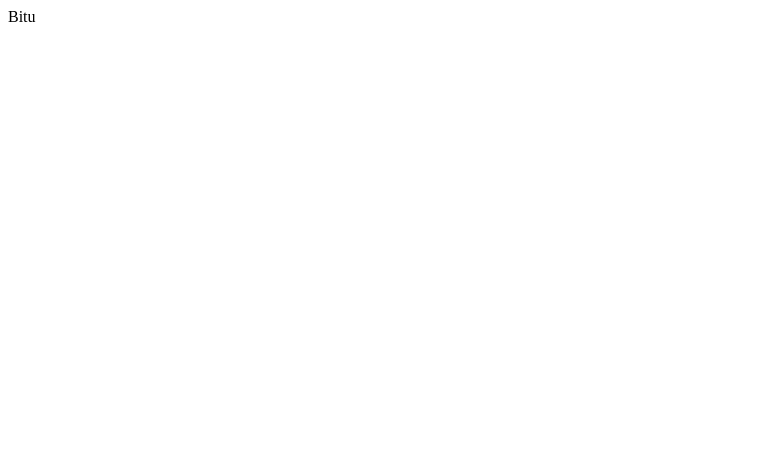
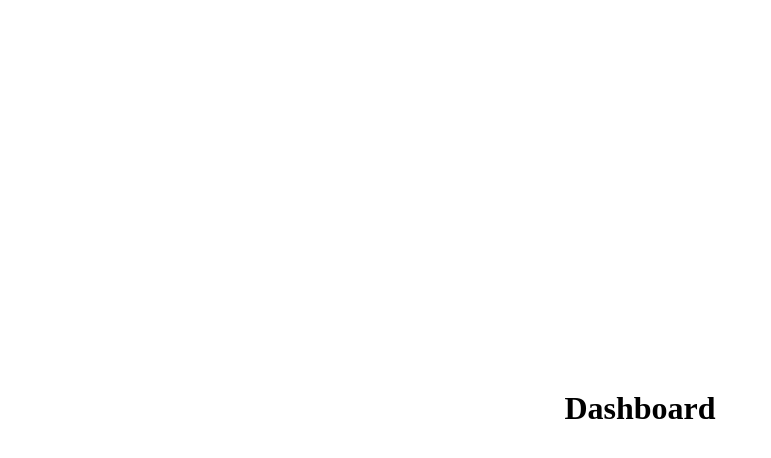
Before and after one commit to Habituai/Front, a React (Vite) app: page /dashboard in a window 1280 px wide. Shown: the top 458 px of the page, without its empty margins (0-771 px from the left). Built offline with nearby package versions, Linux system fonts and the light colour scheme.

Commit message:
create base routes

```diff
--- a/package.json
+++ b/package.json
@@ -10,7 +10,8 @@
 	},
 	"dependencies": {
 		"react": "^18.2.0",
-		"react-dom": "^18.2.0"
+		"react-dom": "^18.2.0",
+		"react-router-dom": "^6.9.0"
 	},
 	"devDependencies": {
 		"@types/react": "^18.0.28",
--- a/src/App.jsx
+++ b/src/App.jsx
@@ -1,5 +1,7 @@
+import { Outlet } from "react-router-dom";
+
 function App() {
-	return <div>Bitu</div>;
+	return <Outlet />;
 }
 
 export default App;
--- a/src/main.jsx
+++ b/src/main.jsx
@@ -1,9 +1,42 @@
 import React from "react";
 import ReactDOM from "react-dom/client";
+import { createBrowserRouter, RouterProvider } from "react-router-dom";
+
 import App from "./App";
+import Home from "./pages/Home";
+import ErrorPage from "./pages/404";
+import Dashboard from "./pages/Dashboard";
+import SignIn from "./pages/SIgnIn";
+import SignUp from "./pages/SignUp";
+
+const router = createBrowserRouter([
+	{
+		path: "/",
+		element: <App />,
+		errorElement: <ErrorPage />,
+		children: [
+			{
+				path: "/",
+				element: <Home />,
+			},
+			{
+				path: "/dashboard",
+				element: <Dashboard />,
+			},
+			{
+				path: "/sign-in",
+				element: <SignIn />,
+			},
+			{
+				path: "/sign-up",
+				element: <SignUp />,
+			},
+		],
+	},
+]);
 
 ReactDOM.createRoot(document.getElementById("root")).render(
 	<React.StrictMode>
-		<App />
+		<RouterProvider router={router} />
 	</React.StrictMode>
 );
--- /dev/null
+++ b/src/pages/404.jsx
@@ -0,0 +1,17 @@
+function ErrorPage() {
+	return (
+		<div
+			style={{
+				width: "100%",
+				height: "100vh",
+				display: "flex",
+				justifyContent: "center",
+				alignItems: "center",
+			}}
+		>
+			<h1>Página inexistente!</h1>
+		</div>
+	);
+}
+
+export default ErrorPage;
--- /dev/null
+++ b/src/pages/Dashboard.jsx
@@ -0,0 +1,17 @@
+function Dashboard() {
+	return (
+		<div
+			style={{
+				width: "100%",
+				height: "100vh",
+				display: "flex",
+				justifyContent: "center",
+				alignItems: "center",
+			}}
+		>
+			<h1>Dashboard</h1>
+		</div>
+	);
+}
+
+export default Dashboard;
--- /dev/null
+++ b/src/pages/Home.jsx
@@ -0,0 +1,17 @@
+function Home() {
+	return (
+		<div
+			style={{
+				width: "100%",
+				height: "100vh",
+				display: "flex",
+				justifyContent: "center",
+				alignItems: "center",
+			}}
+		>
+			<h1>Bitu</h1>
+		</div>
+	);
+}
+
+export default Home;
--- /dev/null
+++ b/src/pages/SignIn.jsx
@@ -0,0 +1,17 @@
+function SignIn() {
+	return (
+		<div
+			style={{
+				width: "100%",
+				height: "100vh",
+				display: "flex",
+				justifyContent: "center",
+				alignItems: "center",
+			}}
+		>
+			<h1>Login</h1>
+		</div>
+	);
+}
+
+export default SignIn;
--- /dev/null
+++ b/src/pages/SignUp.jsx
@@ -0,0 +1,17 @@
+function SignUp() {
+	return (
+		<div
+			style={{
+				width: "100%",
+				height: "100vh",
+				display: "flex",
+				justifyContent: "center",
+				alignItems: "center",
+			}}
+		>
+			<h1>Deslogar</h1>
+		</div>
+	);
+}
+
+export default SignUp;
```
Also changed, not shown: public/vite.svg (deleted), 1 other file (tests, documents, lock files or other folders).
